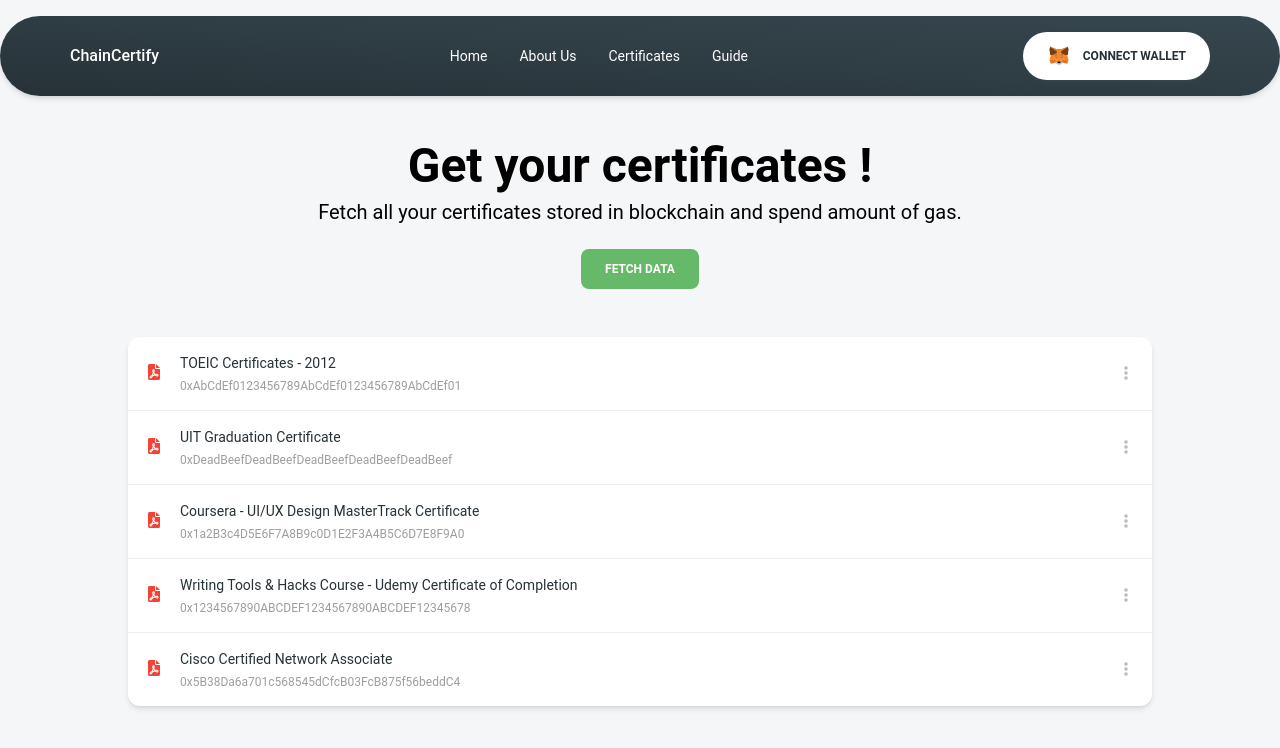
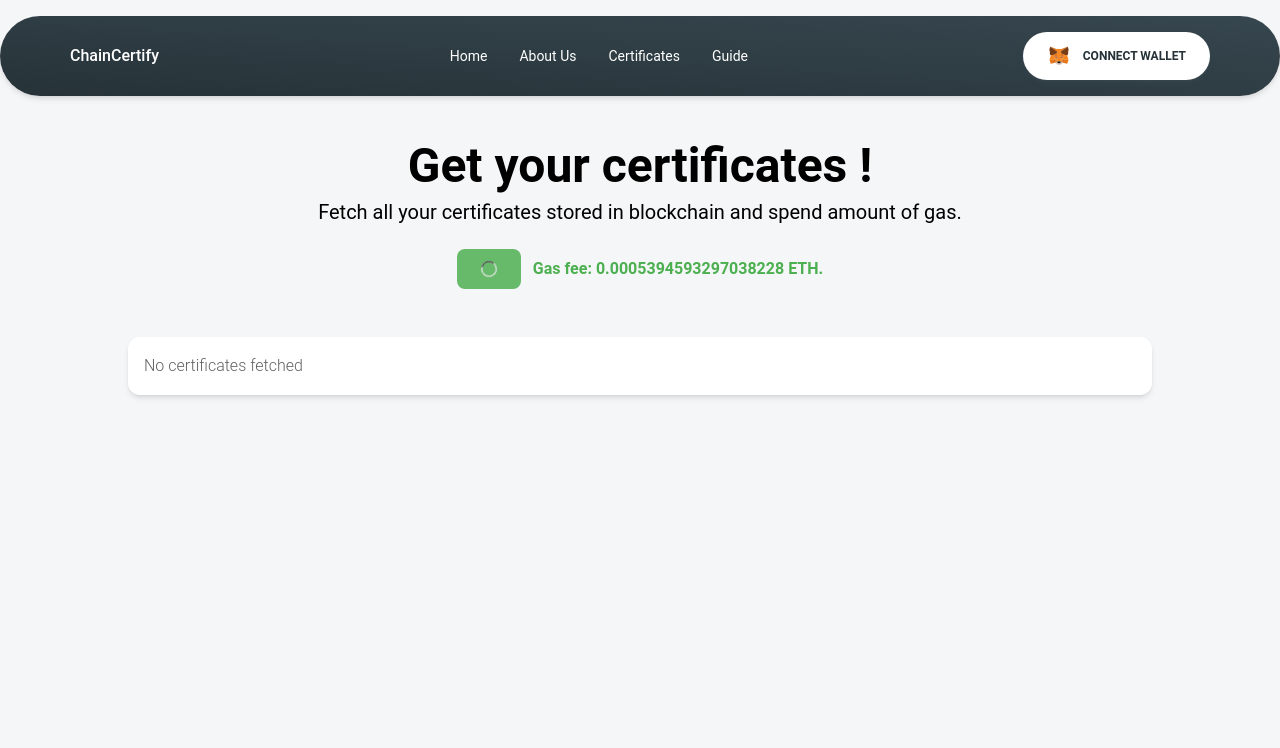
Before and after one commit to r1chou5e/ChainCertify-FE, a React (Create React App) app: page /get in a window 1280 px wide. Both pictures are taken after a click on the button "FETCH DATA". Shown: the top 748 px of the page. Built offline with nearby package versions, Linux system fonts and the light colour scheme.

Commit message:
add Fetch Data LocalStorage

```diff
--- a/public/index.html
+++ b/public/index.html
@@ -19,6 +19,11 @@
       href="https://cdnjs.cloudflare.com/ajax/libs/font-awesome/6.0.0-beta3/css/all.min.css"
       rel="stylesheet"
     />
+    <link
+      rel="stylesheet"
+      href="https://cdnjs.cloudflare.com/ajax/libs/animate.css/4.1.1/animate.min.css"
+    />
+
     <!--
       Notice the use of %PUBLIC_URL% in the tags above.
       It will be replaced with the URL of the `public` folder during the build.
--- /dev/null
+++ b/src/components/pages/CertificateDetail.jsx
@@ -0,0 +1,9 @@
+import React from 'react'
+
+const CertificateDetail = () => {
+  return (
+    <div>CertificateDetail</div>
+  )
+}
+
+export default CertificateDetail
--- a/src/components/pages/GetCertificates.jsx
+++ b/src/components/pages/GetCertificates.jsx
@@ -1,4 +1,4 @@
-import React, { useState } from "react";
+import React, { useState, useEffect } from "react";
 import {
   Card,
   Typography,
@@ -11,17 +11,18 @@
   DialogHeader,
   DialogBody,
   DialogFooter,
+  Spinner,
 } from "@material-tailwind/react";
 import { Link } from "react-router-dom";
 
 const TABLE_ROWS = [
   {
     name: "TOEIC Certificates - 2012",
-    address: "0xAbCdEf0123456789AbCdEf0123456789AbCdEf01",
+    address: "0xCA35b7d915458EF540aDe6068dFe2F44E8fa733c",
   },
   {
     name: "UIT Graduation Certificate",
-    address: "0xDeadBeefDeadBeefDeadBeefDeadBeefDeadBeef",
+    address: "0x5B38Da6a701c568545dCfcB03FcB875f56beddC4",
   },
   {
     name: "Coursera - UI/UX Design MasterTrack Certificate",
@@ -29,7 +30,7 @@
   },
   {
     name: "Writing Tools & Hacks Course - Udemy Certificate of Completion",
-    address: "0x1234567890ABCDEF1234567890ABCDEF12345678",
+    address: "0x617F2E2fD72FD9D5503197092aC168c91465E7f2",
   },
   {
     name: "Cisco Certified Network Associate",
@@ -41,6 +42,18 @@
   const [tableRows, setTableRows] = useState(TABLE_ROWS);
   const [showModal, setShowModal] = useState(false);
   const [curIndex, setCurIndex] = useState(-1);
+  const [isLoading, setIsLoading] = useState(false);
+  const [dataFetched, setDataFetched] = useState(false);
+  const [refreshKey, setRefreshKey] = useState(0); // Thêm state key duy nhất
+  const gasFee = 0.0001 + Math.random() * (0.001 - 0.0001);
+
+  useEffect(() => {
+    const fetchedData = localStorage.getItem("fetchedData");
+    if (fetchedData) {
+      setDataFetched(true);
+      setTableRows(JSON.parse(fetchedData));
+    }
+  }, []);
 
   const removeRow = (index) => {
     const newTableRows = tableRows.filter((_, i) => i !== index);
@@ -59,19 +72,40 @@
           Fetch all your certificates stored in blockchain and spend amount of
           gas.
         </Typography>
-        <Button color="green" className="w-fit self-center mt-5">
-          Fetch data
+        <div className="flex justify-center items-center mt-5 gap-3">
+          <Button
+            color="green"
+            className="w-fit self-center"
+            onClick={() => {
+              setIsLoading(true);
+              setTimeout(() => {
+                setDataFetched(true);
+                setIsLoading(false);
+                localStorage.setItem("fetchedData", JSON.stringify(tableRows));
+                setRefreshKey(refreshKey + 1);
+              }, 3000);
+            }}
+          >
+            {isLoading ? <Spinner className="h-4 w-4" /> : "Fetch data"}
           </Button>
+          <Typography color="green" variant="h6">
+            Gas fee: {gasFee} ETH.
+          </Typography>
+        </div>
       </div>
       <div className="flex justify-center">
-        <Card className="h-full w-[80%] mt-10 overflow-hidden">
+        <Card
+          key={refreshKey}
+          className="h-full w-[80%] mt-10 overflow-hidden animate__animated animate__fadeInUp"
+        >
           <table className="w-full min-w-max table-auto text-left">
             <tbody>
-              {tableRows.map(({ name, address }, index) => {
+              {dataFetched ? (
+                tableRows.map(({ name, address }, index) => {
                   const isLast = index === TABLE_ROWS.length - 1;
                   const classes =
                     (isLast ? "p-4" : "p-4 border-b border-blue-gray-50") +
-                  " flex items-center hover:bg-gray-200 cursor-pointer px-5";
+                    ` flex items-center hover:bg-gray-200 cursor-pointer px-5`;
 
                   return (
                     <tr key={index}>
@@ -149,7 +183,14 @@
                       </td>
                     </tr>
                   );
-              })}
+                })
+              ) : (
+                <tr>
+                  <td className="p-4">
+                    <Typography>No certificates fetched</Typography>
+                  </td>
+                </tr>
+              )}
             </tbody>
           </table>
         </Card>
```
Lines whose indentation alone changed are shown as unchanged.
